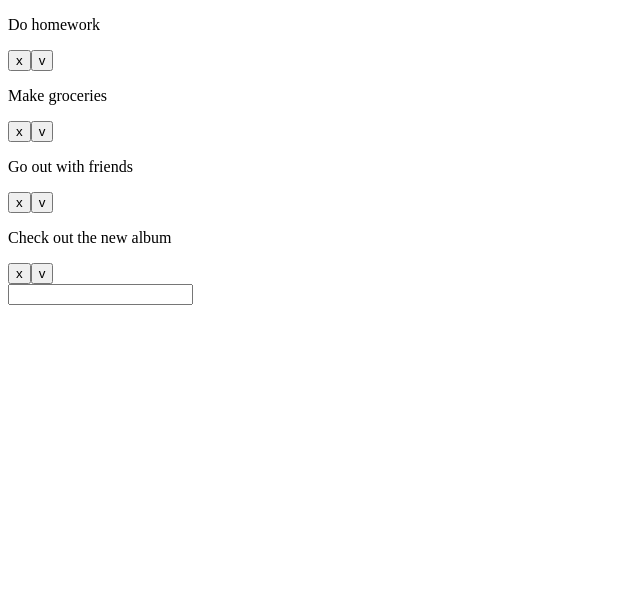
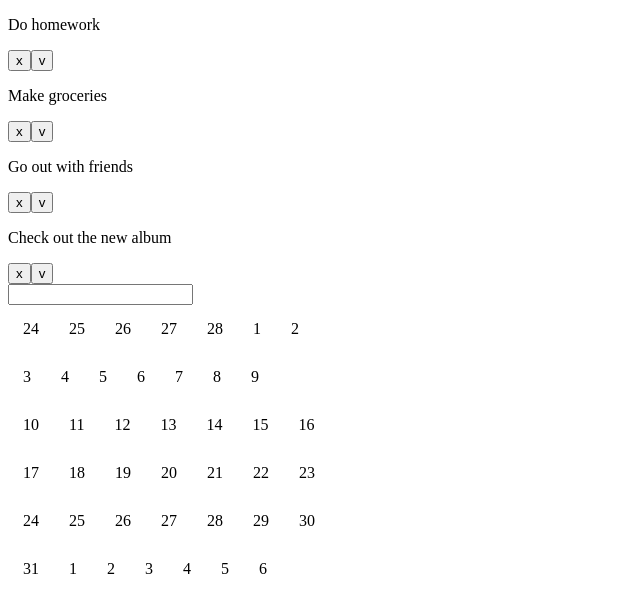
Before and after one commit to janKozie1/react-hooks-todo, a React (Create React App) app: page / in a window 1280 px wide. Shown: the top 612 px of the page, without its empty margins (0-640 px from the left). Built offline with nearby package versions, Linux system fonts and the light colour scheme.

Commit message:
Calendar now shows, starting weeks on sunday

```diff
--- a/src/components/Calendar.js
+++ b/src/components/Calendar.js
@@ -1,22 +1,16 @@
 import React, { useState } from 'react';
 import Day from './Day'
+import Week from './Week'
 import { Months } from './Months'
 
 const Calendar = ({ date }) => {
     const first = new Date(date.getFullYear(), date.getMonth(), 1);
 
-    const last = new Date(date.getFullYear(), date.getMonth() + 1, 0);
-    let curMonth = new Array(6).fill(new Array(7).fill({}))
-    for (let week in curMonth) {
-        for (let day in curMonth[week]) {
-            console.log((parseInt(week) * 7 + parseInt(day)) % Months[date.getMonth()].days +1)
-            curMonth[week][day] = <Day day={(parseInt(week) * 7 + parseInt(day)) % Months[date.getMonth()].days +1} />
-        }
-    }
-    console.log(curMonth)
-    const [weekList, setWeekList] = useState()
+    const [weekList, setWeekList] = useState(new Array(6).fill(null).map((el, index) => new Array(7).fill(null).map((el2, index2) => <Day day={
+        index * 7 + index2 - Number(first.getDay()) + 1 <= 0 ? index * 7 + index2 - Number(first.getDay()) + 1 + Number(Months[first.getMonth() - 1].days) : (index * 7 + index2 - Number(first.getDay())) % Months[first.getMonth()].days + 1
+    } />)))
 
-
+    console.log(weekList)
     const today = {
         dayInMonth: date.getDate(),
         dayInWeek: date.getDay(),
@@ -25,7 +19,11 @@ const Calendar = ({ date }) => {
 
     return (
         <div>
-
+            {
+                weekList.map((e,i) => {
+                    return <Week days={e} key={i}/>
+                })
+            }
         </div>
     );
 };
--- a/src/components/Day.js
+++ b/src/components/Day.js
@@ -1,9 +1,9 @@
 import React, { useState } from 'react';
-
-const Day = () => {
+import '../styles/Day.css'
+const Day = (props) => {
     return (
-        <div>
-
+        <div className='day'>
+            {props.day}
         </div>
     );
 };
--- a/src/components/Week.js
+++ b/src/components/Week.js
@@ -1,9 +1,9 @@
 import React, { useState } from 'react';
-
-const Week = () => {
+import '../styles/Week.css'
+const Week = ({days}) => {
     return (
-        <div>
-
+        <div className='week'>
+            {days.map(e=>e)}
         </div>
     );
 };
--- /dev/null
+++ b/src/styles/Day.css
@@ -0,0 +1,6 @@
+.day{
+    display:inline-block;
+    padding:10px;
+    margin:5px;
+
+}
--- /dev/null
+++ b/src/styles/Week.css
@@ -0,0 +1,3 @@
+.week{
+    display:block;
+}
```
